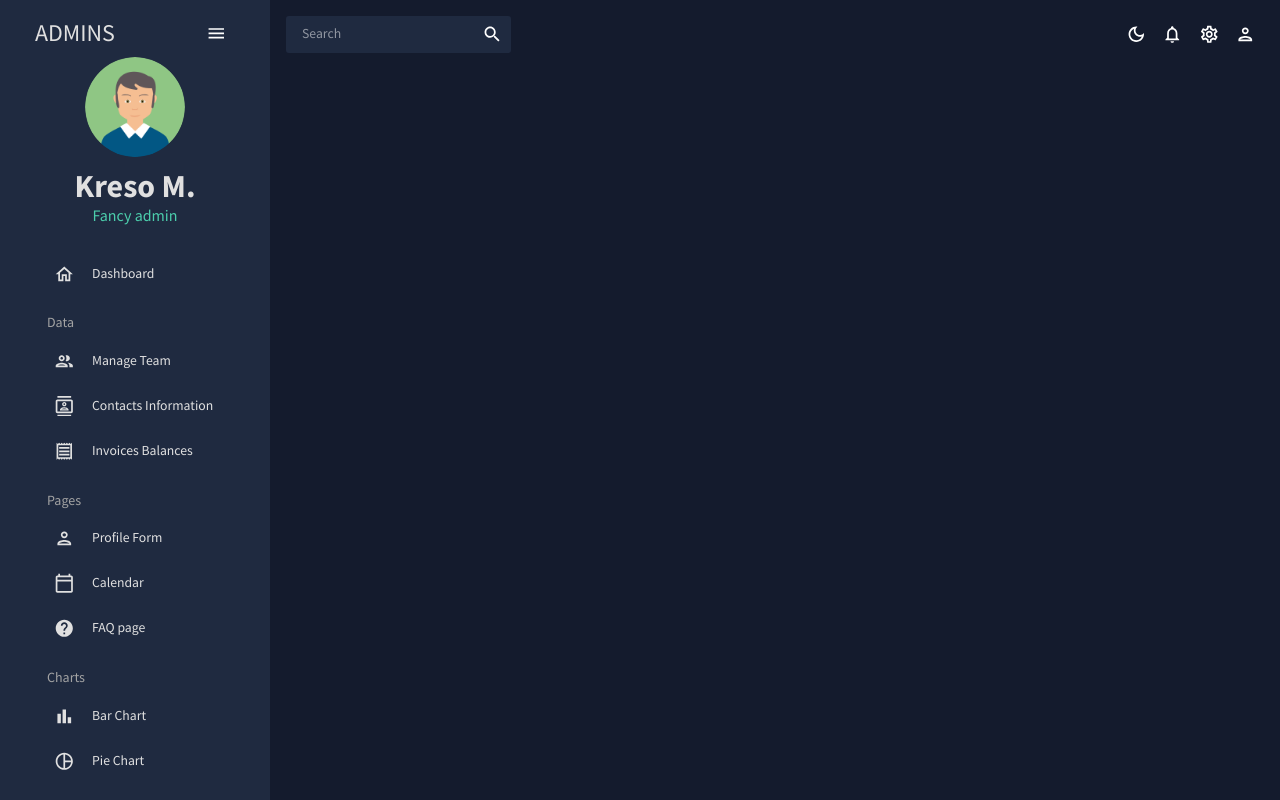
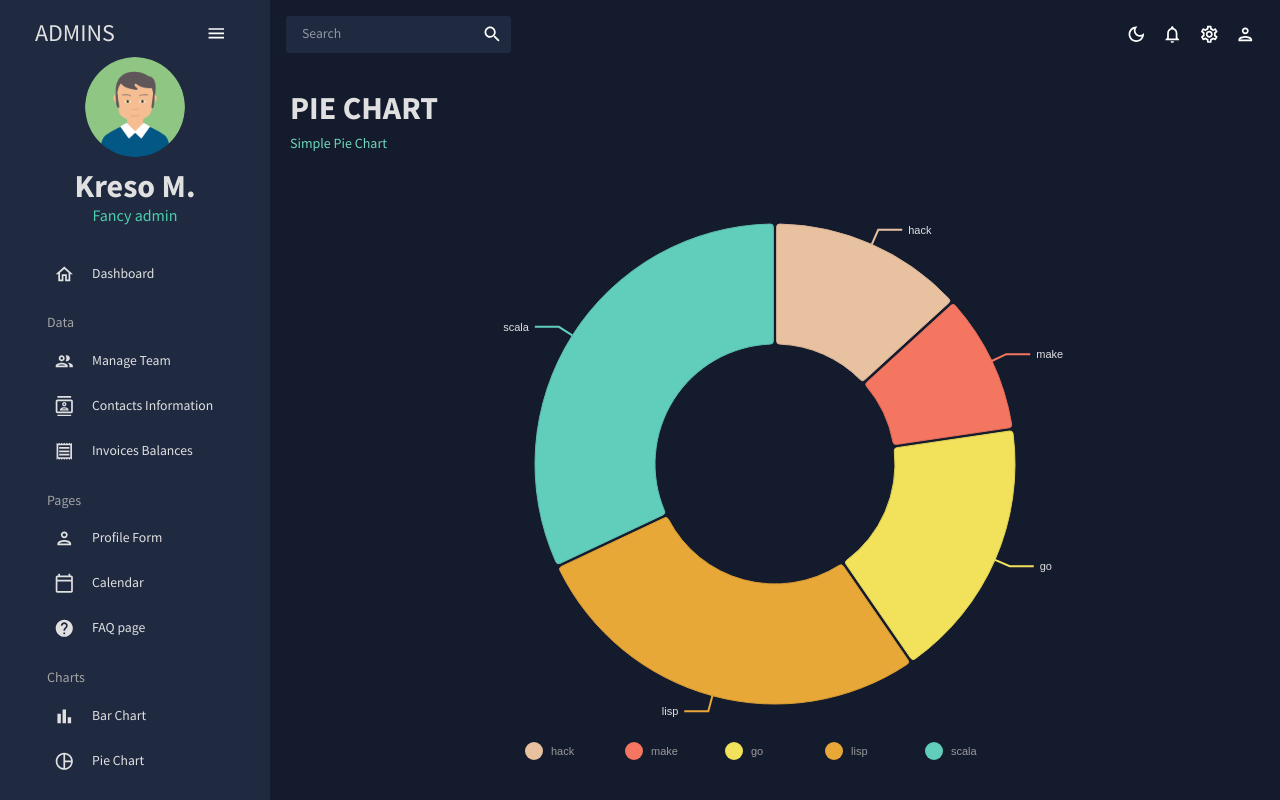
Before and after one commit to kresomarenic/react-dashboard, a React (Create React App) app: page /pie in a window 1280 px wide. Built offline with nearby package versions, Linux system fonts and the light colour scheme; a web font is replaced by a local one.

Commit message:
Added Pie chart page

```diff
--- a/src/App.js
+++ b/src/App.js
@@ -11,9 +11,9 @@
 import Calendar from "./scenes/calendar";
 import FAQ from "./scenes/faq";
 import Bar from "./scenes/bar";
+import Pie from "./scenes/pie";
+/* import Line from "./scenes/line"; */
 
-/* import Line from "./scenes/line"; */
-/* import Pie from "./scenes/pie"; */
 
 /* import Geography from "./scenes/geography"; */
 
@@ -40,7 +40,7 @@
               <Route path="/calendar" element={<Calendar/>}></Route>
               <Route path="/faq" element={<FAQ/>}></Route>
               {<Route path="/bar" element={<Bar/>}></Route>}
-              {/*<Route path="/pie" element={<Pie/>}></Route>*/}
+              {<Route path="/pie" element={<Pie/>}></Route>}
               {/*<Route path="/line" element={<Line/>}></Route>*/}
 
               {/*<Route path="/geography" element={<Geography/>}></Route>*/}
--- /dev/null
+++ b/src/components/PieChart.jsx
@@ -0,0 +1,123 @@
+import { ResponsivePie } from "@nivo/pie";
+import { useTheme } from "@mui/material";
+import { tokens } from "../theme";
+import { mockPieData as data} from "../data/mockData";
+
+
+const PieChart = () => {
+
+    const theme = useTheme();
+    const colors = tokens(theme.palette.mode);
+
+    return (
+        <ResponsivePie
+        data={data}
+        theme={{
+            axis: {
+                domain: {
+                    line: {
+                        stroke: colors.grey[100]
+                    }
+                },
+                legend: {
+                    text: {
+                        fill: colors.grey[100]
+                    }
+                },
+                ticks: {
+                    line: {
+                        stroke: colors.grey[100],
+                        strokeWidth: 1
+                    },
+                    text: {
+                        fill: colors.grey[100]
+                    }
+                }
+            },
+            legends: {
+                text:{
+                    fill: colors.grey[100]
+                }
+            }
+        }}
+        margin={{ top: 40, right: 80, bottom: 80, left: 80 }}
+        innerRadius={0.5}
+        padAngle={0.7}
+        cornerRadius={3}
+        activeOuterRadiusOffset={8}
+        borderWidth={1}
+        borderColor={{
+            from: 'color',
+            modifiers: [
+                [
+                    'darker',
+                    0.2
+                ]
+            ]
+        }}
+        arcLinkLabelsSkipAngle={10}
+        arcLinkLabelsTextColor={colors.grey[100]}
+        arcLinkLabelsThickness={2}
+        arcLinkLabelsColor={{ from: 'color' }}
+        enableArcLabels={false}
+        arcLabelsSkipAngle={10}
+        arcLabelsTextColor={{
+            from: 'color',
+            modifiers: [
+                [
+                    'darker',
+                    2
+                ]
+            ]
+        }}
+        defs={[
+            {
+                id: 'dots',
+                type: 'patternDots',
+                background: 'inherit',
+                color: 'rgba(255, 255, 255, 0.3)',
+                size: 4,
+                padding: 1,
+                stagger: true
+            },
+            {
+                id: 'lines',
+                type: 'patternLines',
+                background: 'inherit',
+                color: 'rgba(255, 255, 255, 0.3)',
+                rotation: -45,
+                lineWidth: 6,
+                spacing: 10
+            }
+        ]}
+        legends={[
+            {
+                anchor: 'bottom',
+                direction: 'row',
+                justify: false,
+                translateX: 0,
+                translateY: 56,
+                itemsSpacing: 0,
+                itemWidth: 100,
+                itemHeight: 18,
+                itemTextColor: '#999',
+                itemDirection: 'left-to-right',
+                itemOpacity: 1,
+                symbolSize: 18,
+                symbolShape: 'circle',
+                effects: [
+                    {
+                        on: 'hover',
+                        style: {
+                            itemTextColor: '#000'
+                        }
+                    }
+                ]
+            }
+        ]}
+    />
+    );
+
+}
+
+export default PieChart;
--- /dev/null
+++ b/src/scenes/pie/index.jsx
@@ -0,0 +1,18 @@
+import { Box } from "@mui/material";
+import Header from "../../components/Header";
+import PieChart from "../../components/PieChart";
+
+const Pie = () => {
+
+    return (
+        <Box m="20px">
+            <Header title="PIE CHART" subtitle="Simple Pie Chart" />
+            <Box height="75vh">
+                <PieChart />
+            </Box>
+        </Box>
+    );
+
+}
+
+export default Pie;
```
